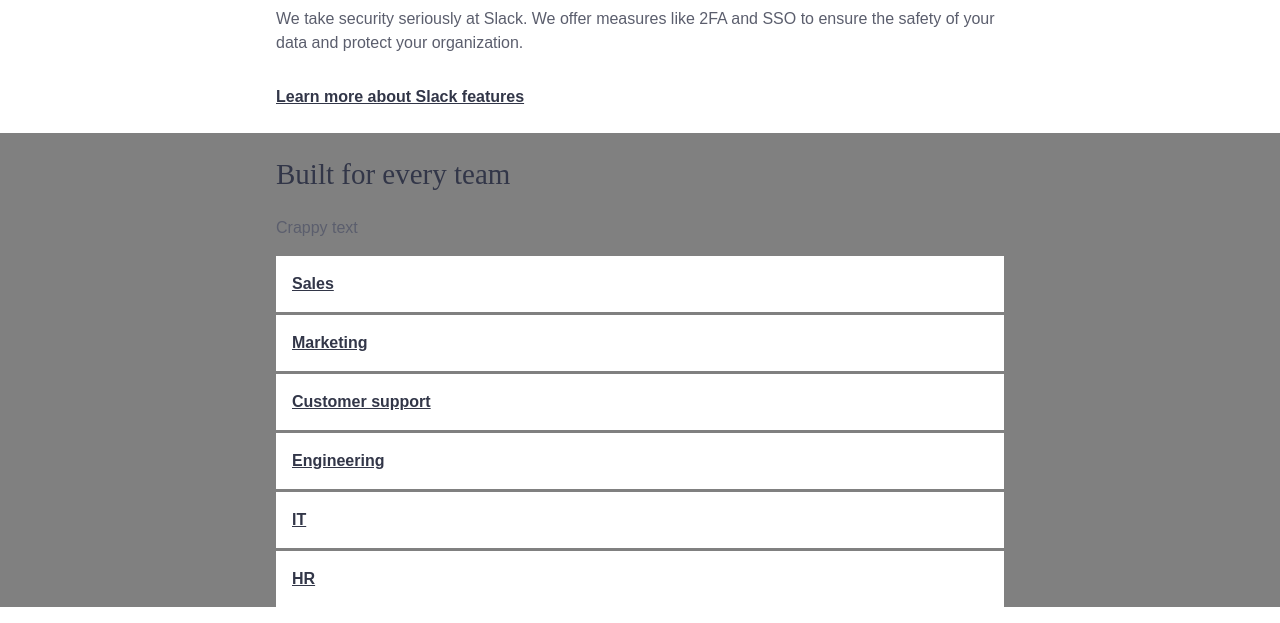
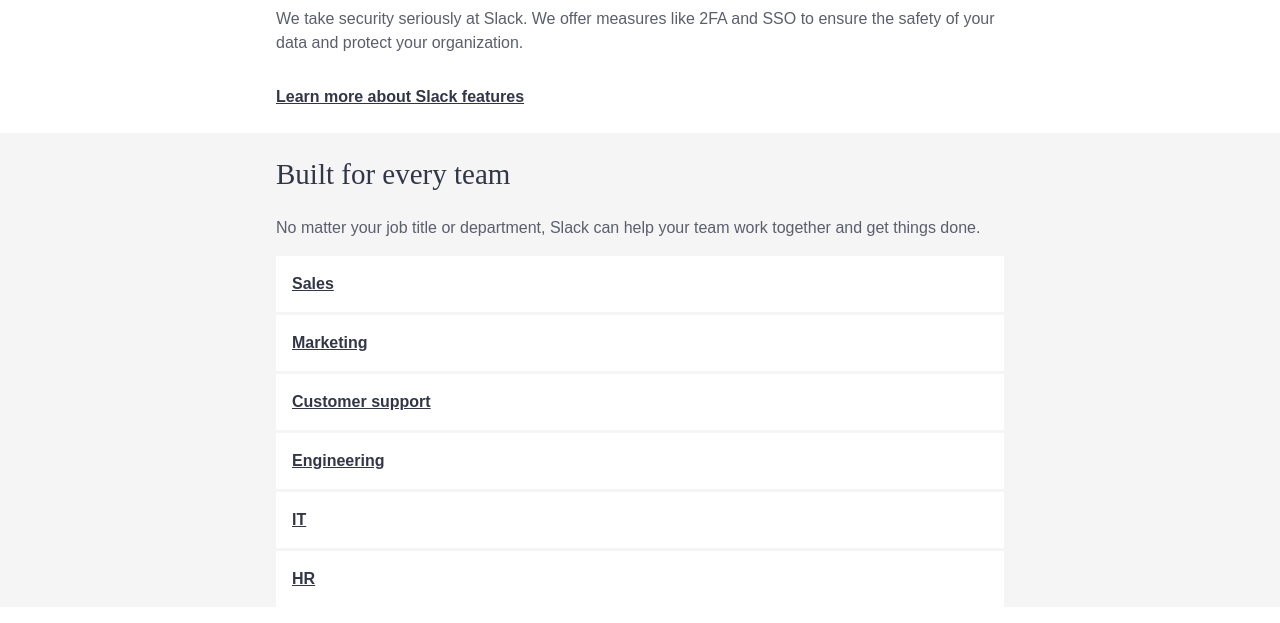
Before and after one commit to shira-segal/slackRecreation, a plain HTML site: page index.html in a window 1280 px wide. Shown: the part 2492-3115 px from the top of the page. Drawn offline with Linux system fonts and the light colour scheme; a script that the page names is missing.

Commit message:
Updated "Slack Uses" - BG color+text

```diff
--- a/index.html
+++ b/index.html
@@ -77,7 +77,7 @@ ENJOY ;)
     <section class="teams">
         <div class="container">
             <h2>Built for every team</h2>
-            <p>Crappy text</p>
+            <p>No matter your job title or department, Slack can help your team work together and get things done.</p>
             <ul>
                 <li><a href="https://slack.com/solutions/sales">Sales</a></li>
                 <li><a href="https://slack.com/solutions/marketing">Marketing</a></li>
--- a/main.css
+++ b/main.css
@@ -174,5 +174,5 @@ ul {
 }
 
 .teams {
-    background-color: grey;
+    background-color: #f5f5f5;
 }
```
